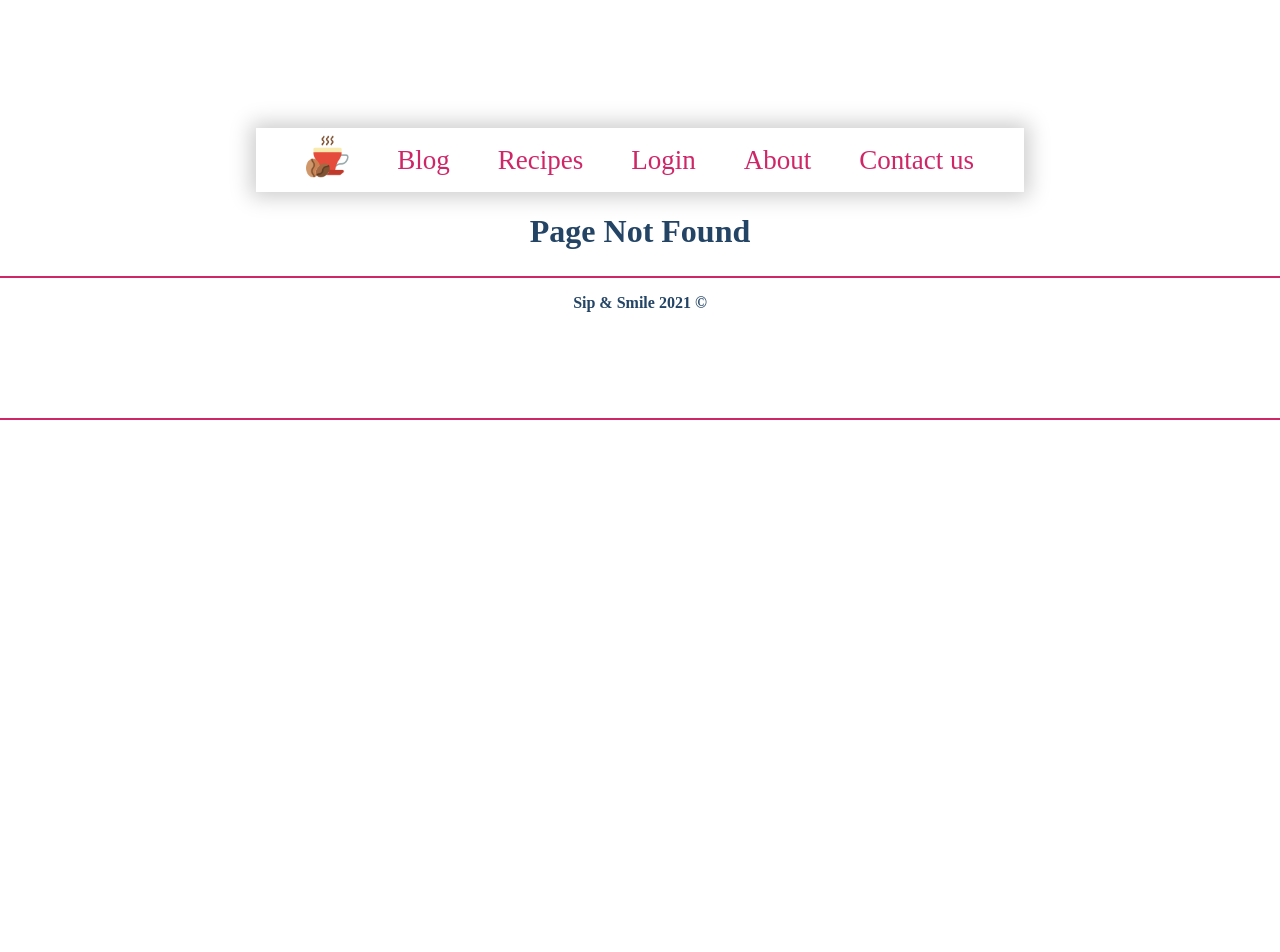
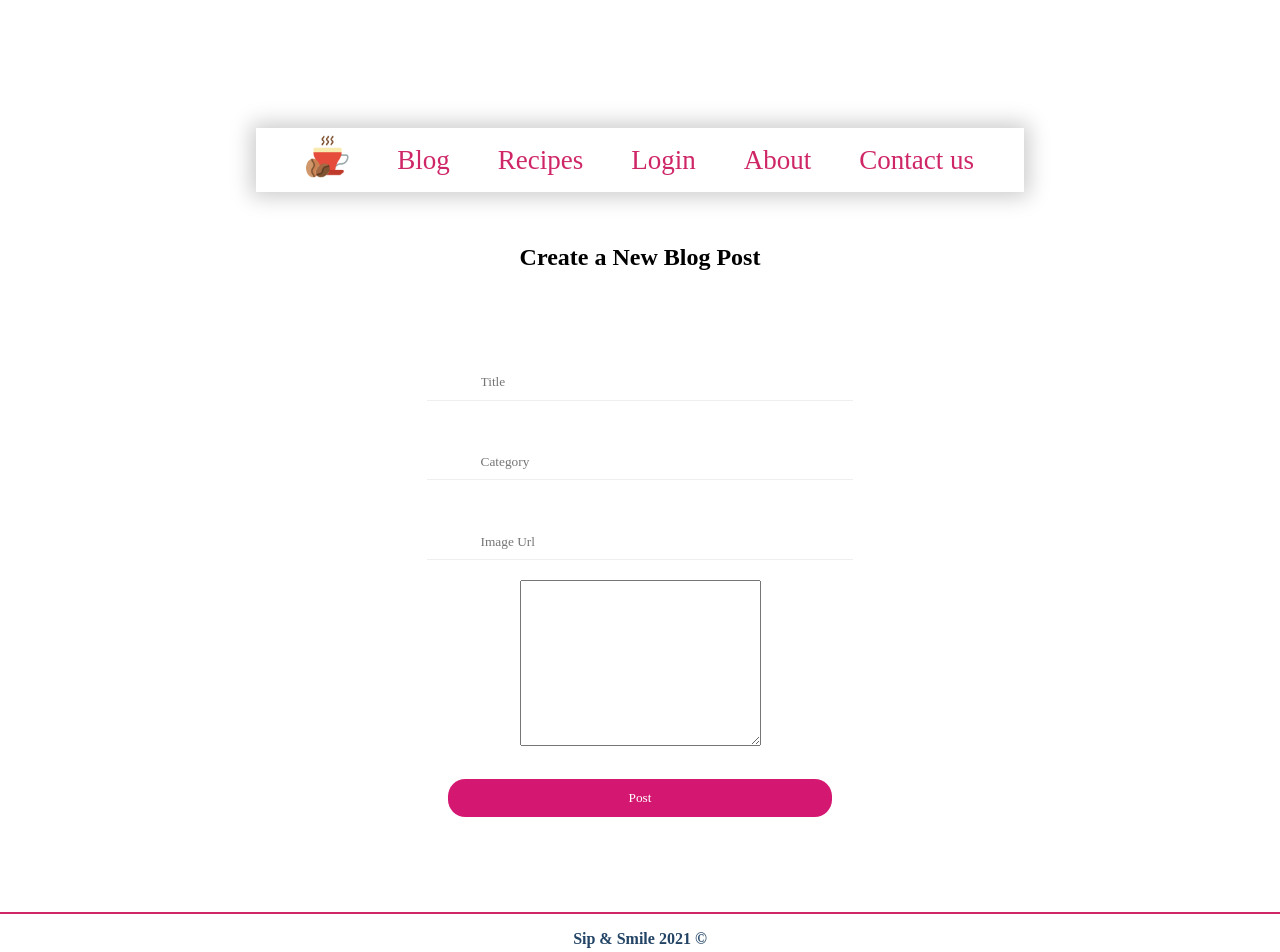
Before and after one commit to dimitardimitrov93/React-JS, a React (Create React App) app in the folder Final Project/app-project/: page /create-blog-post in a window 1280 px wide. Before the commit this address had no page. Shown: the top 952 px of the page. Before the commit the page ends 800 px from the top, so only its background shows below. Built offline with nearby package versions, Linux system fonts and the light colour scheme; a web font is replaced by a local one.

Commit message:
Added form handlers when data is submitted by the users.

```diff
--- a/Final Project/app-project/src/App.js
+++ b/Final Project/app-project/src/App.js
@@ -11,6 +11,7 @@ import Main from './components/Main';
 import Footer from './components/Footer';
 import Login from './components/Login';
 import Register from './components/Register';
+import CreateBlogPost from './components/CreateBlogPost';
 
 const About = lazy(() => import('./components/About'));
 const ContactUs = lazy(() => import('./components/ContactUs'));
@@ -66,6 +67,8 @@ class App extends Component {
 
                             <Route path="/blog/:category" component={Blog} />
 
+                            <Route path="/create-blog-post" component={CreateBlogPost} exact/>
+
                             <Route path="/about" component={About} />
 
                             <Route path="/contact-us" component={ContactUs} />
--- a/Final Project/app-project/src/components/Blog/Blog.js
+++ b/Final Project/app-project/src/components/Blog/Blog.js
@@ -1,4 +1,5 @@
 import { Component } from 'react';
+import { Link } from 'react-router-dom';
 import style from './Blog.module.css';
 import BlogPost from './BlogPost';
 import CategoriesNav from './CategoriesNav';
@@ -48,7 +49,8 @@ class Blog extends Component {
     render() {
         return (
             <article className={style.blogArticle}>
-                <h2>Blog posts</h2>
+                <h2>Blog Posts</h2>
+                <Link className={style.createBlogPostLink} to='/create-blog-post'>Create a new post</Link>
                 <CategoriesNav />
                 {this.state.blogPosts.map(blogPost => {
                     return <BlogPost key={blogPost.id} blogPost={{ ...blogPost }} />
--- a/Final Project/app-project/src/components/Blog/Blog.module.css
+++ b/Final Project/app-project/src/components/Blog/Blog.module.css
@@ -10,3 +10,12 @@
     font-size: 1.5em;
     /* border:1px solid blue; */
 }
+
+.blogArticle h2 {
+    text-align: center;
+}
+
+.createBlogPostLink {
+    align-self: center;
+    margin-bottom: 0.4em;
+}
--- /dev/null
+++ b/Final Project/app-project/src/components/CreateBlogPost/CreateBlogPost.js
@@ -0,0 +1,43 @@
+import { Component } from 'react';
+import style from './CreateBlogPost.module.css';
+
+const CreateBlogPost = () => {
+
+    const onCreateBlogPostSubmit = (e) => {
+        e.preventDefault();
+
+        const formData = new FormData(e.target);
+
+        const blogPostData = {
+            title: formData.get('title'),
+            category: formData.get('category'),
+            imageUrl: formData.get('imageUrl'),
+            content: formData.get('content'),
+        }
+
+        console.log(blogPostData);
+    }
+
+    return (
+        <div className={style.createBlogPostWrapper}>
+            <h2>Create a New Blog Post</h2>
+
+            <section className={style.createBlogPostForm}>
+
+                <form onSubmit={onCreateBlogPostSubmit}>
+                    <input type="title" name="title" placeholder="Title" required />
+                    <input type="text" name="category" placeholder="Category" required />
+                    <input type="text" name="imageUrl" placeholder="Image Url" required />
+                    <textarea className={style.contentArea} name="content" id="" cols="30" rows="10"></textarea>
+                    <input type="submit" className={style['submit-btn']} value="Post" />
+                    {/* <span class="successful-reg-msg">You were registered successfully. Now you can <NavLink className={style.loginLink} to='/login'>log in.</NavLink></span>
+                        <span class="unsuccessful-reg-msg"></span> */}
+                </form>
+
+            </section>
+
+        </div>
+    );
+}
+
+export default CreateBlogPost;
--- /dev/null
+++ b/Final Project/app-project/src/components/CreateBlogPost/CreateBlogPost.module.css
@@ -0,0 +1,101 @@
+.createBlogPostWrapper {
+    width: 100%;
+    height: 90vh;
+    padding: 2em;
+    display: flex;
+    flex-flow: column wrap;
+    align-items: center;
+}
+
+.createBlogPostForm {
+    width: 80%;
+    display: flex;
+    flex-flow: column nowrap;
+    justify-content: center;
+    align-items: center;
+    height: 28rem;
+    width: 35%;
+    margin: auto;
+}
+
+.createBlogPostForm h1 {
+    text-transform: uppercase;
+    margin-bottom: 0.5em;
+    font-weight: normal;
+}
+
+.createBlogPostForm form {
+    display: flex;
+    flex-flow: column nowrap;
+    justify-content: center;
+    align-items: center;
+    width: 100%;
+    position: relative;
+    background-color: #FFFFFF;
+    border-radius: 0.8em;
+}
+
+.createBlogPostForm form input:nth-child(1),
+.createBlogPostForm form input:nth-child(2),
+.createBlogPostForm form input:nth-child(3) {
+    margin: 1.5em;
+    width: 100%;
+    padding: 1em 0.5em 0.7em 4em;
+    border: none;
+    border-bottom: 1px solid #EFEFEF;
+    outline: none;
+    font-family: inherit;
+}
+
+.submit-btn {
+   align-self: center;
+   margin-top: 2.5em;
+   margin-bottom: 1em;
+   padding: 0.8em 3em;
+   font-family: inherit;
+   border: none;
+   border-radius: 1.3em;
+   color: #FFFFFF;
+   background-color: #D41872;
+   width: 90%;
+}
+
+.submit-btn:hover {
+    cursor: pointer;
+}
+
+.submit-btn:active {
+    background-color: rgb(138, 17, 76);
+}
+
+.submit-btn:focus {
+    outline: none;
+}
+
+.submit-form form {
+    height: 72%;
+}
+
+.createBlogPostForm .contentArea textarea {
+    width: 1em;
+    height: 20em;
+    max-height: 40em;
+    border-radius: 0.6em;
+    border: 1px solid #cf2667;
+}
+
+.createBlogPostForm .contentArea textarea:focus {
+    outline: none;
+    border: 2px solid #cf2667;
+}
+
+.loginLink {
+    margin-left: 0.2em;
+    font-size: 1em;
+    transition: transform .2s;
+}
+
+.loginLink:hover {
+    transform: scale(1.1);
+    text-decoration: underline;
+}
--- /dev/null
+++ b/Final Project/app-project/src/components/CreateBlogPost/index.js
@@ -0,0 +1,5 @@
+import CreateBlogPost from './CreateBlogPost';
+
+export default CreateBlogPost;
+
+// export { default } from './CreateBlogPost;
--- a/Final Project/app-project/src/components/Login/Login.js
+++ b/Final Project/app-project/src/components/Login/Login.js
@@ -4,17 +4,31 @@ import { Link, NavLink } from 'react-router-dom';
 function Login({
     posts
 }) {
+
+    const onLoginSubmit = (e) => {
+        e.preventDefault();
+
+        const formData = new FormData(e.target);
+
+        const userData = {
+            email: formData.get('email'),
+            password: formData.get('password'),
+        }
+
+        console.log(userData);
+    }
+
     return (
         <div className={style.mainWrapper}>
             <main className={style.main}>
                 <section className={style['login-form']}>
                     <h1>Account Login</h1>
-                    <form>
+                    <form onSubmit={onLoginSubmit}>
                         <input type="text" name="email" placeholder="Email" required />
 
                         <input type="password" name="password" placeholder="Password" required />
 
-                        <input className={style['login-btn']} type="button" value="LOGIN" />
+                        <input className={style['login-btn']} type="submit" value="LOGIN" />
 
                         <span class="register">
                             Don't have an account?
--- a/Final Project/app-project/src/components/Register/Register.js
+++ b/Final Project/app-project/src/components/Register/Register.js
@@ -4,16 +4,30 @@ import { Link, NavLink } from 'react-router-dom';
 function Register({
 
 }) {
+    const onRegisterSubmit = (e) => {
+        e.preventDefault();
+
+        const formData = new FormData(e.target);
+
+        const userData = {
+            email: formData.get('email'),
+            password: formData.get('password'),
+            repeatPassword: formData.get('repeatPassword'),
+        }
+
+        console.log(userData);
+    }
+
     return (
         <div className={style.mainWrapper}>
             <main className={style.main}>
                 <section className={style['register-form']}>
                     <h1>Register</h1>
-                    <form>
+                    <form onSubmit={onRegisterSubmit}>
                         <input type="email" name="email" placeholder="Email" required />
                         <input type="password" name="password" placeholder="Password" required />
                         <input type="password" name="repeatPassword" placeholder="Repeat Password" required />
-                        <input type="button" className={style['register-btn']} value="Register" />
+                        <input type="submit" className={style['register-btn']} value="Register" />
                         {/* <span class="successful-reg-msg">You were registered successfully. Now you can <NavLink className={style.loginLink} to='/login'>log in.</NavLink></span>
                         <span class="unsuccessful-reg-msg"></span> */}
                     </form>
--- /dev/null
+++ b/Final Project/app-project/src/services/contactFormService.js
@@ -0,0 +1,14 @@
+const onContactFormSubmit = (e) => {
+    const formData = new FormData(document.forms['formAdddestination']);
+
+    const destinationData = {
+        formData: new FormData(document.forms['contactForm']),
+        email: formData.get('email'),
+        telephoneNumber: formData.get('telephoneNumber'),
+        message: formData.get('message'),
+    }
+
+    console.log(destinationData);
+}
+
+export default onContactFormSubmit;
```
Also changed, not shown: Final Project/app-project/src/services/authService.js (added, +72 -0 lines).
